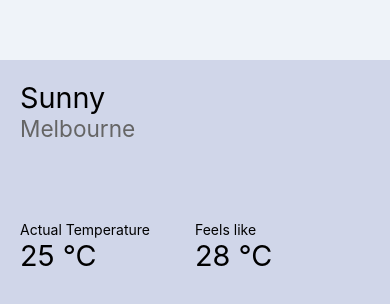
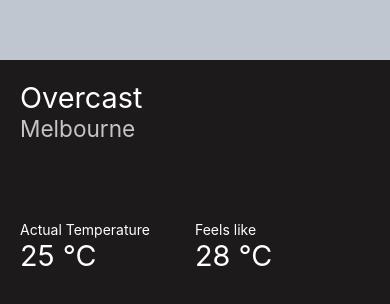
Before and after one commit to josephmagara/weather-app, a React Native app: screen / in a window 390 px wide. Shown: the part 462-766 px from the top of the page. Built offline with nearby package versions, Linux system fonts and the light colour scheme.

Commit message:
Finished all view updates.

```diff
--- a/src/data/routing/AppRouter.tsx
+++ b/src/data/routing/AppRouter.tsx
@@ -6,13 +6,13 @@ import WeatherReportPage, { WeatherReportPageProps } from "../../presentation/pa
 const AppRouter: React.FC<{}> = () => {
 
   const weatherReport: WeatherReport = {
-    code: 119,
+    code: 143,
     location: "Melbourne",
-    description: "Sunny",
+    description: "Overcast",
     temperatureUnit:"\xB0C",
     actualTemperature: 25,
     feltTemperature: 28,
-    isDayTime: true
+    isDayTime: false
   }
 
   const props: WeatherReportPageProps = {
--- a/src/presentation/component/weather/WeatherDetailsView.tsx
+++ b/src/presentation/component/weather/WeatherDetailsView.tsx
@@ -33,17 +33,23 @@ export const WeatherDetailsView: React.FC<WeatherDetailsView> = ({
   const sharedTextProp = {
     h3: true,
   };
+
+  const generalTextColor = report.isDayTime ? "black" : "white"
+  const locationTextColor = report.isDayTime ? "#656565" : "#C5C5C5"
   const locationCellProtocol: GroupedTextComponentProtocol = {
     css: cellCss,
     textGroups: [
       {
         text: description,
         props: sharedTextProp,
+        css:{
+          textColor: generalTextColor
+        }
       },
       {
         text: location,
         css: {
-          textColor: "#656565",
+          textColor: locationTextColor,
         },
         props: {
           h4: true,
@@ -56,10 +62,16 @@ export const WeatherDetailsView: React.FC<WeatherDetailsView> = ({
     textGroups: [
       {
         text: "Feels like",
+        css:{
+          textColor: generalTextColor
+        }
       },
       {
         text: getTemperatureString(feltTemperature, temperatureUnit),
         props: sharedTextProp,
+        css:{
+          textColor: generalTextColor
+        }
       },
     ],
   };
@@ -68,10 +80,16 @@ export const WeatherDetailsView: React.FC<WeatherDetailsView> = ({
     textGroups: [
       {
         text: "Actual Temperature",
+        css:{
+          textColor: generalTextColor
+        }
       },
       {
         text: getTemperatureString(actualTemperature, temperatureUnit),
         props: sharedTextProp,
+        css:{
+          textColor: generalTextColor
+        }
       },
     ],
   };
--- a/src/presentation/pages/WeatherReportPage.tsx
+++ b/src/presentation/pages/WeatherReportPage.tsx
@@ -42,7 +42,7 @@ const WeatherReportPage: React.FC<WeatherReportPageProps> = ({ report }) => {
     report: report,
   };
 
-  const bottomBackgroundColor = report.isDayTime ? "#D0D6E9" : "#1C1A1B"
+  const bottomBackgroundColor = report.isDayTime ? "#F5F5F9" : "#1C1A1B"
 
   return (
     <View
```
